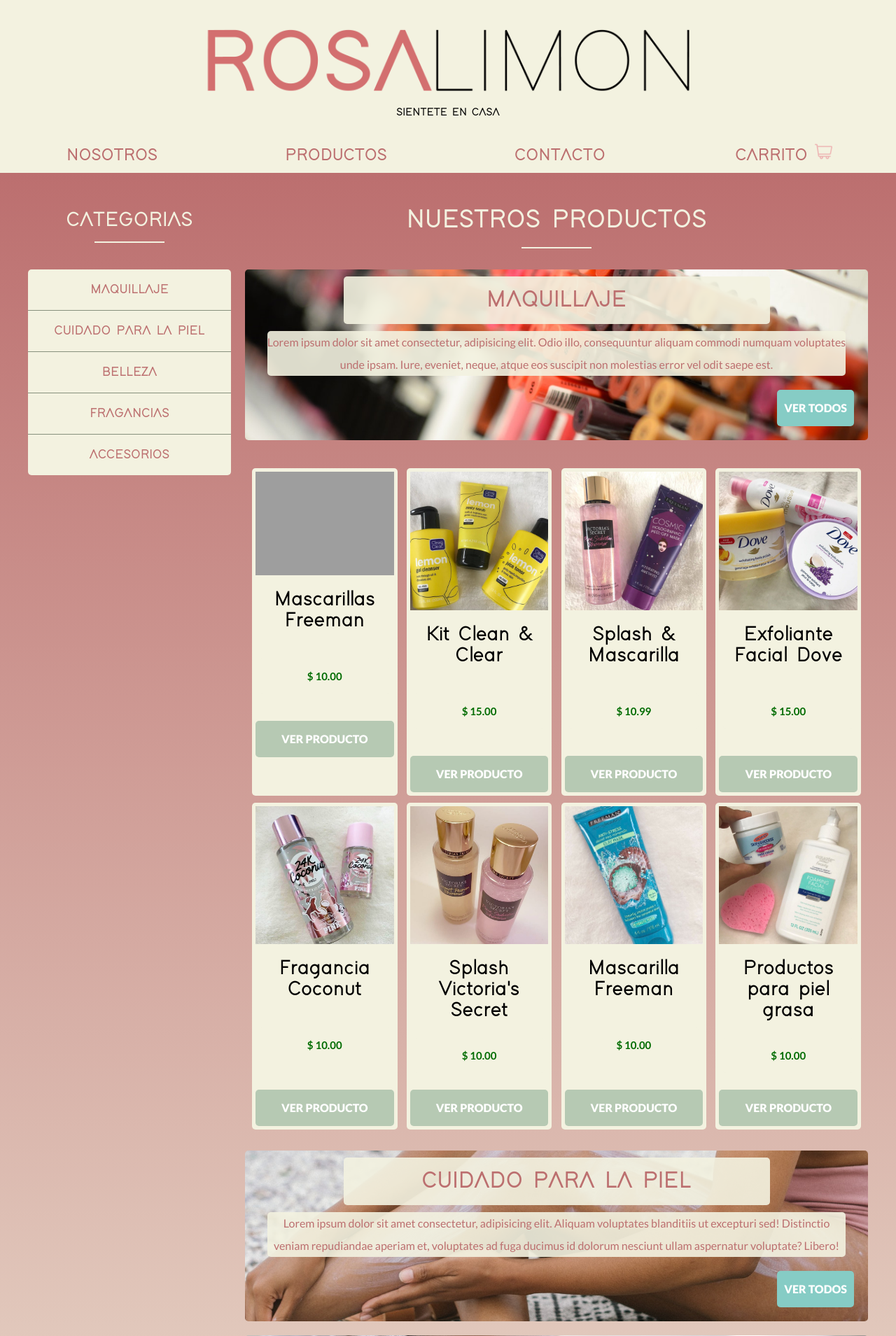
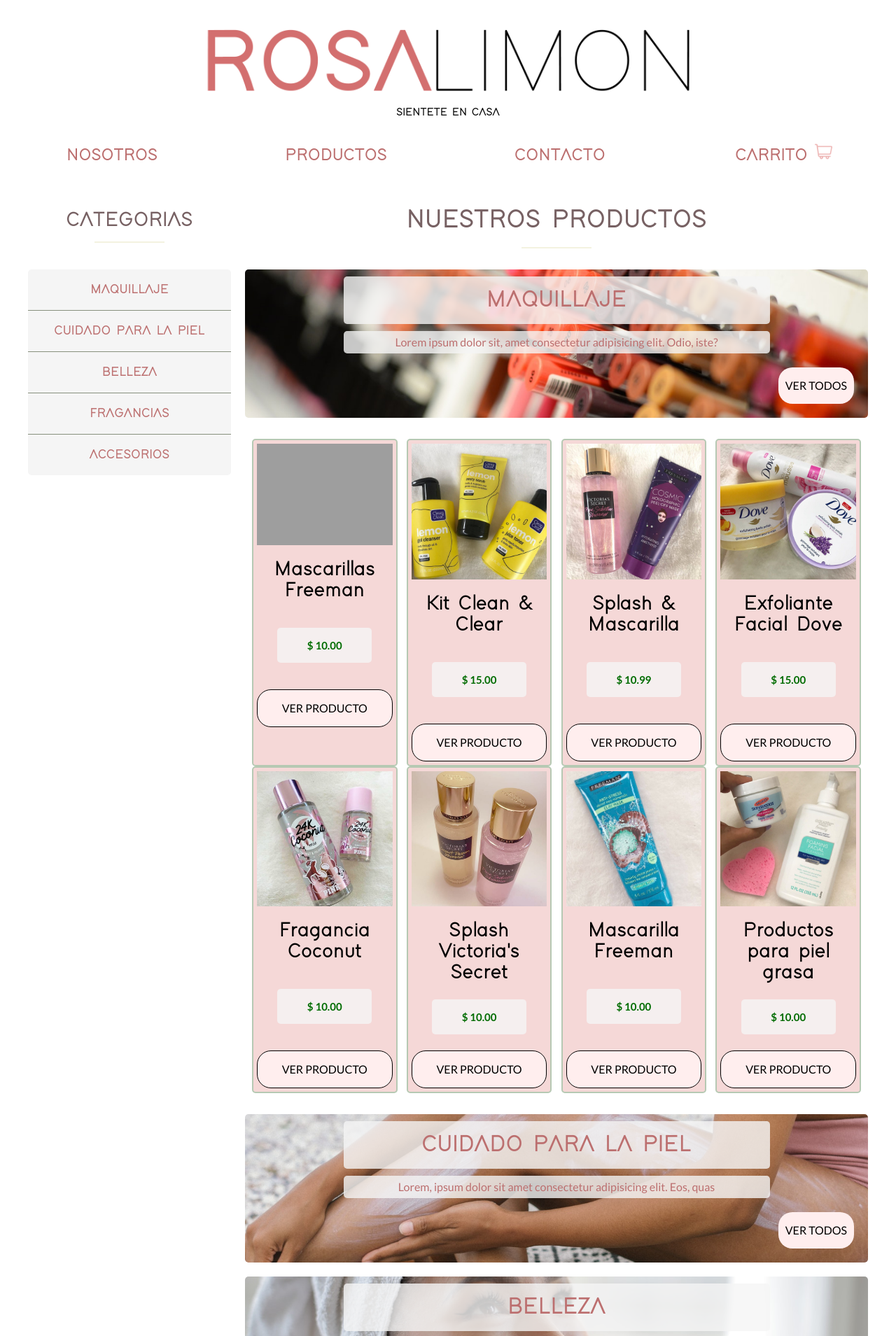
Before and after one commit to medinabotadev/rosalimon.ve, a PHP site: page /productos.html in a window 1280 px wide, after a click on "MAQUILLAJE". Shown: the top 1909 px of the page at 70% size. Run offline with PHP 8.4, Linux system fonts and the light colour scheme; grey boxes are pictures that could not be loaded.

Commit message:
cambio de colores por terminar

```diff
--- a/css/styles.css
+++ b/css/styles.css
@@ -4,6 +4,8 @@
   --fuenteSecundaria: "Lato", sans-serif;
 
   --rosaColor: #bc6f6f;
+  --blancorosaColor: #ffeeee;
+  --rosaProductos: rgba(236, 178, 176,);
 
   --paletaUno: #f3f2e0;
   --paletaDos: #f0d8cc;
@@ -41,7 +43,7 @@ body {
   font-family: var(--fuenteSecundaria);
   font-size: 1.6rem;
   line-height: 2;
-  background-color: var(--paletaUno);
+  background-color: white; /** CAMBIO DE PRUEBA **/
 }
 img {
   width: 100%;
@@ -74,19 +76,19 @@ h4 {
   text-transform: uppercase;
   text-align: center;
   font-family: "Lato";
-  font-weight: 900;
-  color: white;
-  border-radius: 0.5rem;
+  font-weight: 400;
+  color: black;
+  border-radius: 2rem;
   /* display: block; */
 }
 .botonPrimario {
-  background-color: var(--paletaSeis);
-}
-.botonSecundario {
-  background-color: var(--paletaTres);
+  background-color: var(--blancorosaColor);
+    border: 1px solid black;
+    border-radius: 2rem;
+    color: black;
 }
 .botonBanners{
-background-color: rgb(134, 204, 197);
+background-color: var(--blancorosaColor);
 }
 .precio {
   font-family: "Lato";
@@ -146,7 +149,7 @@ background-color: rgb(134, 204, 197);
   text-align: center;
 }
 .barra {
-  background-color: var(--paletaUno);
+  background-color: white; /** CAMBIO COLOR PRUEBA **/
 }
 .logotipo {
   text-align: center;
@@ -388,11 +391,19 @@ background-color: rgb(134, 204, 197);
 .contenido-producto p {
   margin: 0;
 }
+.contenido-producto a:hover {
+  background-color: var(--paletaTres);
+  color: white;
+}
 .ver-todas .boton {
   display: block;
 }
 .ver-todas a {
-  background-color: rgb(134, 204, 197);
+
+}
+.ver-todas a:hover {
+  background-color: var(--paletaSeis);
+  color: white;
 }
 @media (min-width: 768px) {
   .ver-todas {
@@ -625,16 +647,16 @@ background-color: rgb(134, 204, 197);
   margin-left: 15px;
   }
 }
-/* PAGINAS INTERNAS */
+/*======================================================= PAGINAS INTERNAS =========================================*/
 /* PRODUCTOS */
 .pagina-productos{
-  background: linear-gradient(to top, #f3f2e0, #bc6f6f);
+  background-color: white;
   /* background-position: center;
   background-size: cover; */
 }
 @media (min-width: 768px){
   .pagina-productos{
-    background: linear-gradient(to top, #f3f2e0, #bc6f6f);
+    background: white
     /* background: url(../img/green.jpg);
     background-position: center;
     background-size: cover; */
@@ -654,7 +676,7 @@ background-color: rgb(134, 204, 197);
 .sidebar ul{
   list-style: none;
   padding: 0;
-  background-color: var(--paletaUno);
+  background-color: whitesmoke;
   border-radius: .5rem;
   margin: 0;
 }
@@ -673,16 +696,21 @@ background-color: rgb(134, 204, 197);
   font-weight: bold;
   color: var(--rosaColor);
   font-size: 1.9rem;
+
+}
+.sidebar ul li a:hover{
+  color: var(--paletaUno);
+
 }
 .sidebar ul li:hover{
-  background-color: #b6b5a8;
+  background-color: var(--paletaSeis);
   border-radius: .5rem;
 }
 .categorias h3{
   text-align: center;
   text-transform: uppercase;
   font-family: 'Adam';
-  color: var(--paletaUno);
+  color: var(--paletaCuatro);
   font-size: 3rem;
   margin: 3.8rem 0;
 }
@@ -699,7 +727,7 @@ background-color: rgb(134, 204, 197);
 }
 .banners article h2{
   color: var(--rosaColor);
-  background-color: rgba(243, 242, 224, 0.9);
+  background-color: rgba(245, 245, 245, 0.8);
   border-radius: .5rem;
   width: 70%;
   margin: 0 auto;
@@ -708,15 +736,15 @@ background-color: rgb(134, 204, 197);
   font-family: 'Lato';
   text-align: center;
   color: var(--rosaColor);
-  background-color: rgba(243, 242, 224, 0.9);
+  background-color: rgba(245, 245, 245, 0.8); /** WhiteSmoke RGBA **/
   border-radius: .5rem;
-  width: 95%;
+  width: 70%;
   margin: 1rem auto;
 }
 .banners h1{
   text-transform: uppercase;
   font-family: 'Adam';
-  color: var(--paletaUno);
+  color: var(--paletaCuatro);
   text-align: center;
   margin: 3rem 0;
 }
@@ -807,12 +835,13 @@ background-color: rgb(134, 204, 197);
   text-align: center;
   margin: 0;
   line-height: 1;
+
 }
 .item{
-  margin-top: 1rem;
-  background-color: var(--paletaUno);
-  flex-basis: calc(50% - 1rem);
-  border-radius: .5rem;
+  background-color: rgba(236, 178, 176, 0.5);
+  text-align: center;
+  border: 2px solid var(--paletaSeis);
+  border-radius: 0.5rem;
 }
 .item img{
   padding: .5rem;
--- a/index.html
+++ b/index.html
@@ -112,7 +112,7 @@
             </div>
 
             <div class="ver-todas contenedor">
-                <a href="productos.html" class="boton">Ver Todos Los Productos</a>
+                <a href="productos.html" class="boton botonPrimario">Ver Todos Los Productos</a>
             </div>
         </div>
     </main>
--- a/productos.html
+++ b/productos.html
@@ -60,9 +60,7 @@
                     <article class="card-banner-uno">
                         <h2>Maquillaje</h2>
                         <div class="content">
-                            <p>Lorem ipsum dolor sit amet consectetur, adipisicing elit. Odio illo, consequuntur aliquam
-                                commodi numquam voluptates unde ipsam. Iure, eveniet, neque, atque eos suscipit non
-                                molestias error vel odit saepe est.
+                            <p>Lorem ipsum dolor sit, amet consectetur adipisicing elit. Odio, iste?
                             </p>
                         </div>
                         <div class="ver-todas">
@@ -147,9 +145,7 @@
                     <article class="card-banner-dos">
                         <h2>Cuidado para la piel</h2>
                         <div class="content">
-                            <p>Lorem ipsum dolor sit amet consectetur, adipisicing elit. Aliquam voluptates blanditiis
-                                ut excepturi sed! Distinctio veniam repudiandae aperiam et, voluptates ad fuga ducimus
-                                id dolorum nesciunt ullam aspernatur voluptate? Libero!</p>
+                            <p>Lorem, ipsum dolor sit amet consectetur adipisicing elit. Eos, quas</p>
                         </div>
                         <div class="ver-todas">
                             <a href="#cuidado" class="boton botonBanners">Ver Todos</a>
@@ -233,9 +229,7 @@
                     <article class="card-banner-tres">
                         <h2>Belleza</h2>
                         <div class="content">
-                            <p>Lorem ipsum dolor sit amet consectetur, adipisicing elit. Aliquam voluptates blanditiis
-                                ut excepturi sed! Distinctio veniam repudiandae aperiam et, voluptates ad fuga ducimus
-                                id dolorum nesciunt ullam aspernatur voluptate? Libero!</p>
+                            <p>Lorem ipsum dolor sit amet consectetur adipisicing elit. Dolore atque odio delectus.</p>
                         </div>
                         <div class="ver-todas">
                             <a href="#belleza" class="boton botonBanners">Ver Todos</a>
@@ -319,9 +313,7 @@
                     <article class="card-banner-cuatro">
                         <h2>Fragancias</h2>
                         <div class="content">
-                            <p>Lorem ipsum dolor sit amet consectetur, adipisicing elit. Aliquam voluptates blanditiis
-                                ut excepturi sed! Distinctio veniam repudiandae aperiam et, voluptates ad fuga ducimus
-                                id dolorum nesciunt ullam aspernatur voluptate? Libero!</p>
+                            <p>Lorem ipsum dolor sit amet consectetur adipisicing elit.</p>
                         </div>
                         <div class="ver-todas">
                             <a href="#fragancias" class="boton botonBanners">Ver Todos</a>
@@ -405,9 +397,7 @@
                     <article class="card-banner-cinco">
                         <h2>Accesorios</h2>
                         <div class="content">
-                            <p>Lorem ipsum dolor sit amet consectetur, adipisicing elit. Aliquam voluptates blanditiis
-                                ut excepturi sed! Distinctio veniam repudiandae aperiam et, voluptates ad fuga ducimus
-                                id dolorum nesciunt ullam aspernatur voluptate? Libero!</p>
+                            <p>Lorem ipsum dolor sit, amet consectetur adipisicing elit. Animi, voluptas</p>
                         </div>
                         <div class="ver-todas">
                             <a href="#accesorios" class="boton botonBanners">Ver Todos</a>
```
Also changed, not shown: other parts of css/styles.css (+53 -27 lines), img/contactar-inicio.jpg (added).
